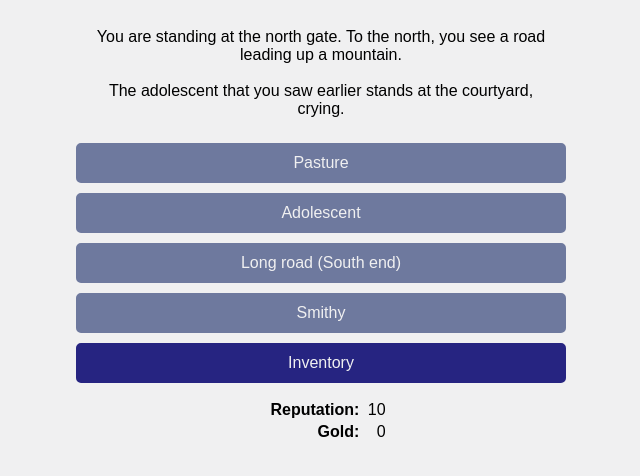
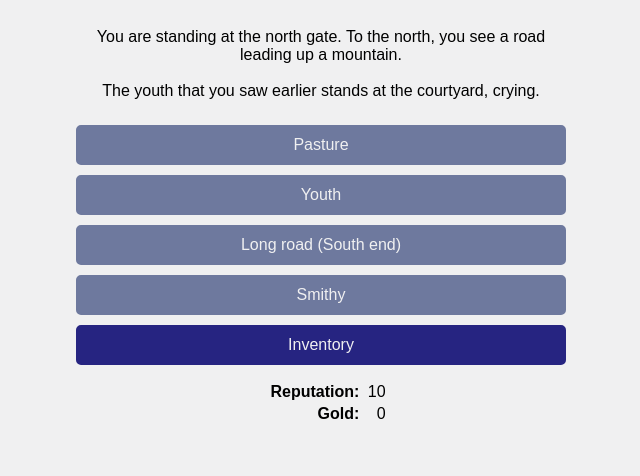
Before and after one commit to skedwards88/dragon, a React app: page / in a window 1280 px wide. Shown: the top 476 px of the page, without its empty margins (319-959 px from the left). Built offline with nearby package versions, Linux system fonts and the light colour scheme.

Commit message:
change from adolescent to youth

```diff
--- a/src/App.js
+++ b/src/App.js
@@ -24,7 +24,7 @@ function App() {
     babyCough: false,
     savedBaby: false,
     receivedBabyReward: false,
-    playedForAdolescent: false,
+    playedForYouth: false,
     promisedTreasure: false,
     cursed: false,
     firstCourtyardEntry: true,
--- a/src/items.js
+++ b/src/items.js
@@ -80,13 +80,13 @@ const lute = new Item({
   },
   getCustomUseDescription: function (props) {
     if (
-      props.playerLocation === "adolescent" &&
-      !props.gameState.playedForAdolescent
+      props.playerLocation === "youth" &&
+      !props.gameState.playedForYouth
     ) {
-      return `You play a song for the crying adolescent. The music seems to cheer the youth up. `;
+      return `You play a song for the crying youth. The music seems to cheer the youth up. `;
     } else if (
-      props.playerLocation === "adolescent" &&
-      props.gameState.playedForAdolescent
+      props.playerLocation === "youth" &&
+      props.gameState.playedForYouth
     ) {
       return `They appreciate the music, but don't seem keen to listen all day. `;
     } else {
@@ -95,12 +95,12 @@ const lute = new Item({
   },
   getCustomUseGameEffect: function (props) {
     if (
-      props.playerLocation === "adolescent" &&
-      !props.gameState.playedForAdolescent
+      props.playerLocation === "youth" &&
+      !props.gameState.playedForYouth
     ) {
       return {
         reputation: props.gameState.reputation + 1,
-        playedForAdolescent: true,
+        playedForYouth: true,
       };
     }
   },
@@ -361,17 +361,17 @@ const handkerchief = new Item({
   },
   getCustomGiveDescription: function (props) {
     // todo gender is inconsistent
-    if (props.playerLocation === "adolescent") {
-      return `You offer the handkerchief that you saw the adolescent drop. "Th-thank you," they sob. \n\nShe tells you that she was meant to be sacrificed to the dragon in exchange for another year of safety for the town. In retaliation, she set the mayor's house on fire, not realizing that the baby was trapped inside. `;
+    if (props.playerLocation === "youth") {
+      return `You offer the handkerchief that you saw the youth drop. "Th-thank you," they sob. \n\nShe tells you that she was meant to be sacrificed to the dragon in exchange for another year of safety for the town. In retaliation, she set the mayor's house on fire, not realizing that the baby was trapped inside. `;
     }
   },
   getCustomGiveLocation: function (props) {
-    if (props.playerLocation === "adolescent") {
+    if (props.playerLocation === "youth") {
       return "outOfPlay";
     }
   },
   getCustomGiveGameEffect: function (props) {
-    if (props.playerLocation === "adolescent") {
+    if (props.playerLocation === "youth") {
       return { reputation: props.gameState.reputation + 1 };
     }
   },
--- a/src/locations.js
+++ b/src/locations.js
@@ -40,8 +40,6 @@ class Location {
   }
 }
 
-// todo order connections in order user will most likely click
-
 const room = new Location({
   id: "room",
   getConnections: function () {
@@ -68,7 +66,7 @@ const window = new Location({
   getConnections: function () {
     return ["room"];
   },
-  dropPreposition: "at", // todo could change to out and have anything dropped out any window end in location below
+  dropPreposition: "at",
   getDescription: function (props) {
     return props.gameState.manorFire
       ? "Through the window, you see flames and smoke coming from a nearby mansion. A crowd has gathered in front of the mansion. "
@@ -145,7 +143,7 @@ const courtyard = new Location({
         : ""
     }${
       props.gameState.firstCourtyardEntry
-        ? "\n\nAn adolescent runs west to east, crying as they flee. They drop a handkerchief in their distress. "
+        ? "\n\nAn youth runs west to east, crying as they flee. They drop a handkerchief in their distress. "
         : ""
     }`;
   },
@@ -429,11 +427,11 @@ const gate = new Location({
   id: "gate",
   dropPreposition: "at",
   getConnections: function () {
-    return ["pasture", "adolescent", "road1", "smithy"];
+    return ["pasture", "youth", "road1", "smithy"];
   },
   getDescription: function (props) {
-    return `You are standing at the north gate. To the north, you see a road leading up a mountain. \n\nThe adolescent that you saw earlier stands at the courtyard${
-      !props.gameState.playedForAdolescent ? ", crying" : ""
+    return `You are standing at the north gate. To the north, you see a road leading up a mountain. \n\nThe youth that you saw earlier stands at the courtyard${
+      !props.gameState.playedForYouth ? ", crying" : ""
     }. `;
   },
   onEnterGameStateEffect: function (props) {},
@@ -442,8 +440,8 @@ const gate = new Location({
   onExitItemLocationEffect: function (props) {},
 });
 
-const adolescent = new Location({
-  id: "adolescent", // todo decide what to call
+const youth = new Location({
+  id: "youth",
   getSentient: function () {
     return true;
   },
@@ -455,7 +453,7 @@ const adolescent = new Location({
     return ["gate"];
   },
   getDescription: function (props) {
-    let text = `The youth stands by the city gates${props.gameState.playedForAdolescent ? " crying" : ""}. `
+    let text = `The youth stands by the city gates${props.gameState.playedForYouth ? " crying" : ""}. `
       if (props.gameState.naked) {
         text += `"Ack! Where are your clothes?!"`
       }
@@ -1046,7 +1044,7 @@ export const locations = {
   blacksmith: blacksmith,
   pasture: pasture,
   gate: gate,
-  adolescent: adolescent,
+  youth: youth,
   road1: road1,
   road2: road2,
   road3: road3,
```
